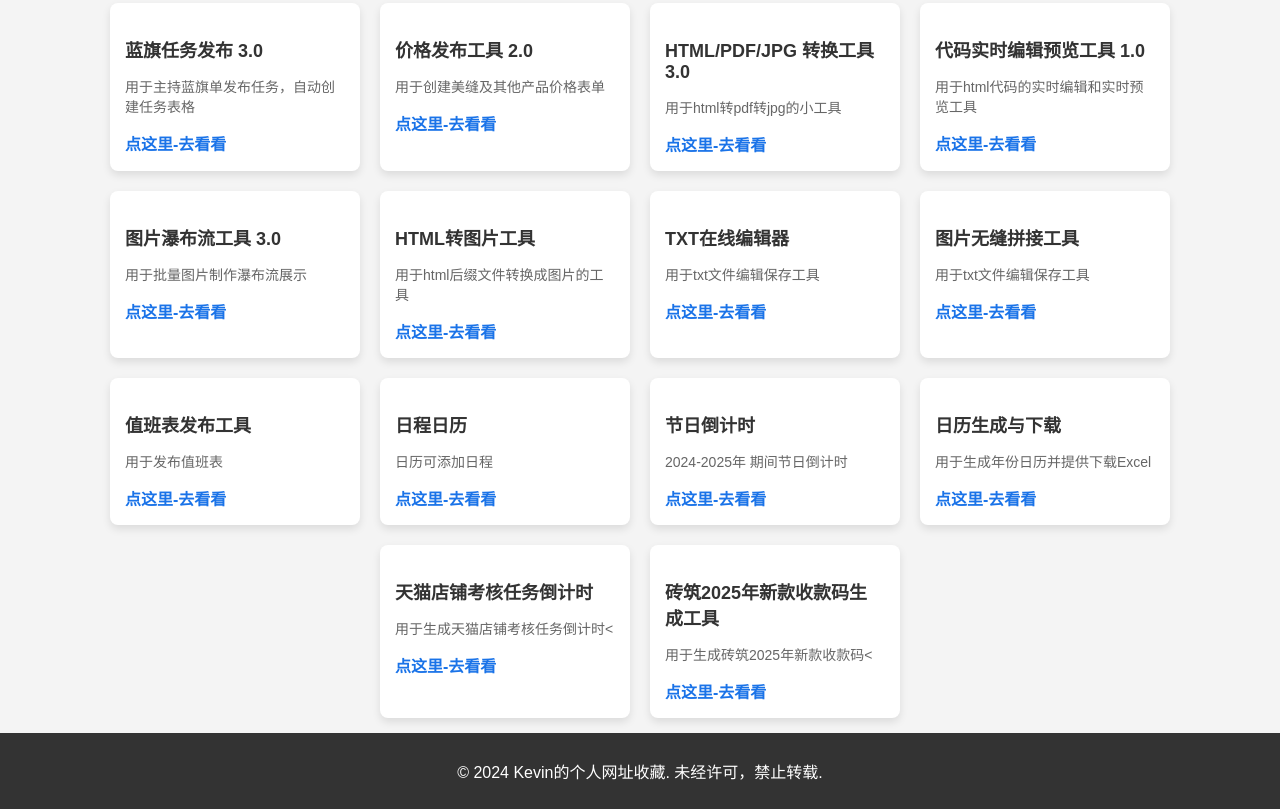
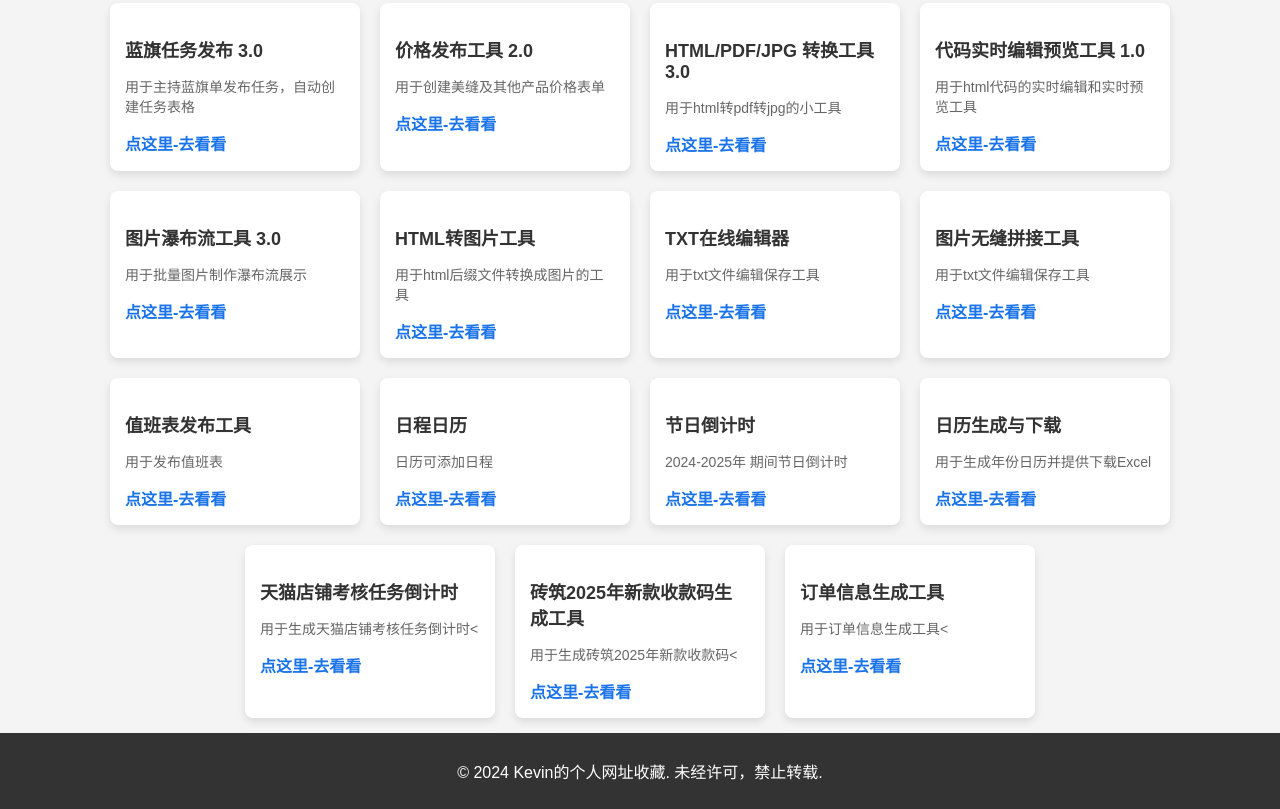
Before and after one commit to kevinludashi/WZSCwodedaima, a plain HTML site: page index.html in a window 1280 px wide. Shown: the part 331-1140 px from the top of the page. Drawn offline with Linux system fonts and the light colour scheme.

Commit message:
Update index.html

```diff
--- a/index.html
+++ b/index.html
@@ -214,6 +214,12 @@
             <a href="https://kevinludashi.github.io/WZSCskm/">点这里-去看看</a>
         </div>
 
+        <div class="bookmark">
+            <h3>订单信息生成工具</h3>
+            <p>用于订单信息生成工具<</p>
+            <a href="https://kevinludashi.github.io/WZSCdingdanxinxi/">点这里-去看看</a>
+        </div>
+
 
         <!-- 这里可以继续添加更多网址 -->
     </div>
```
